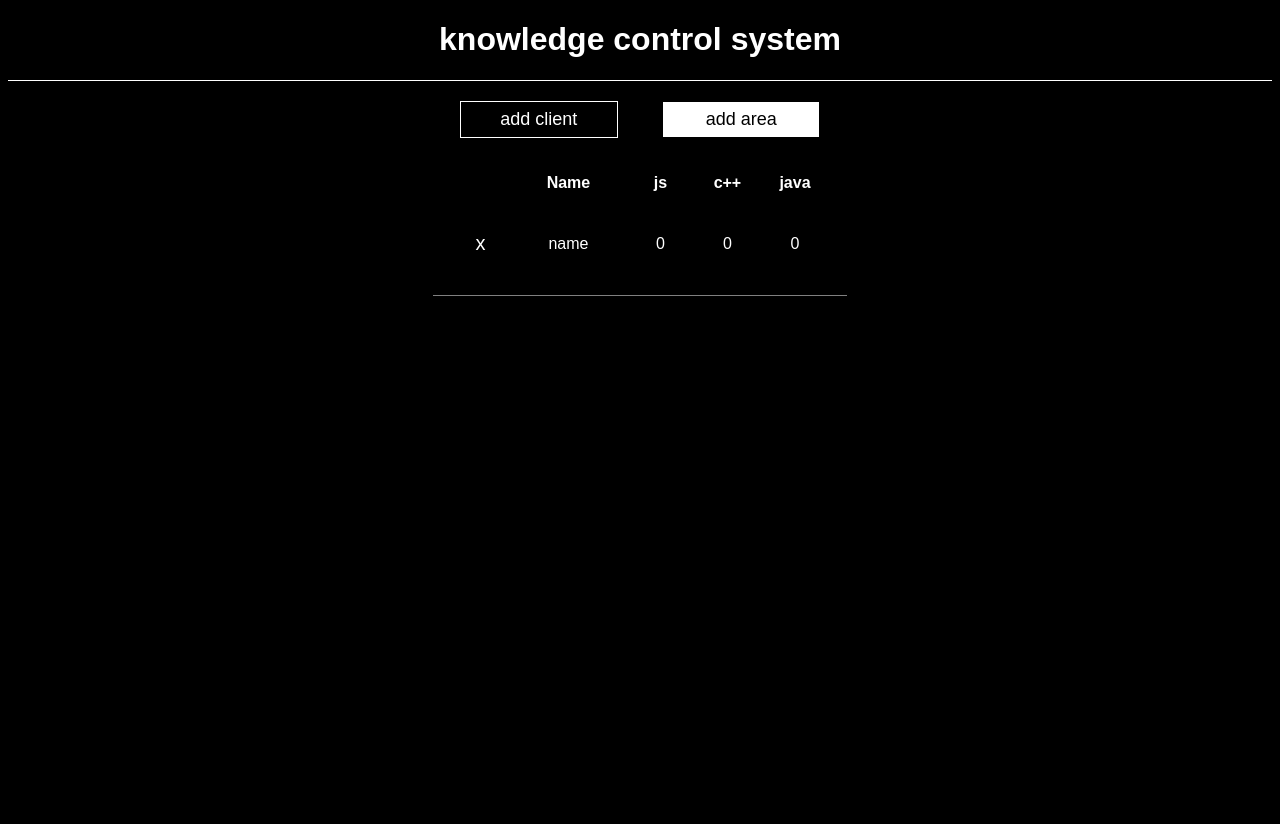
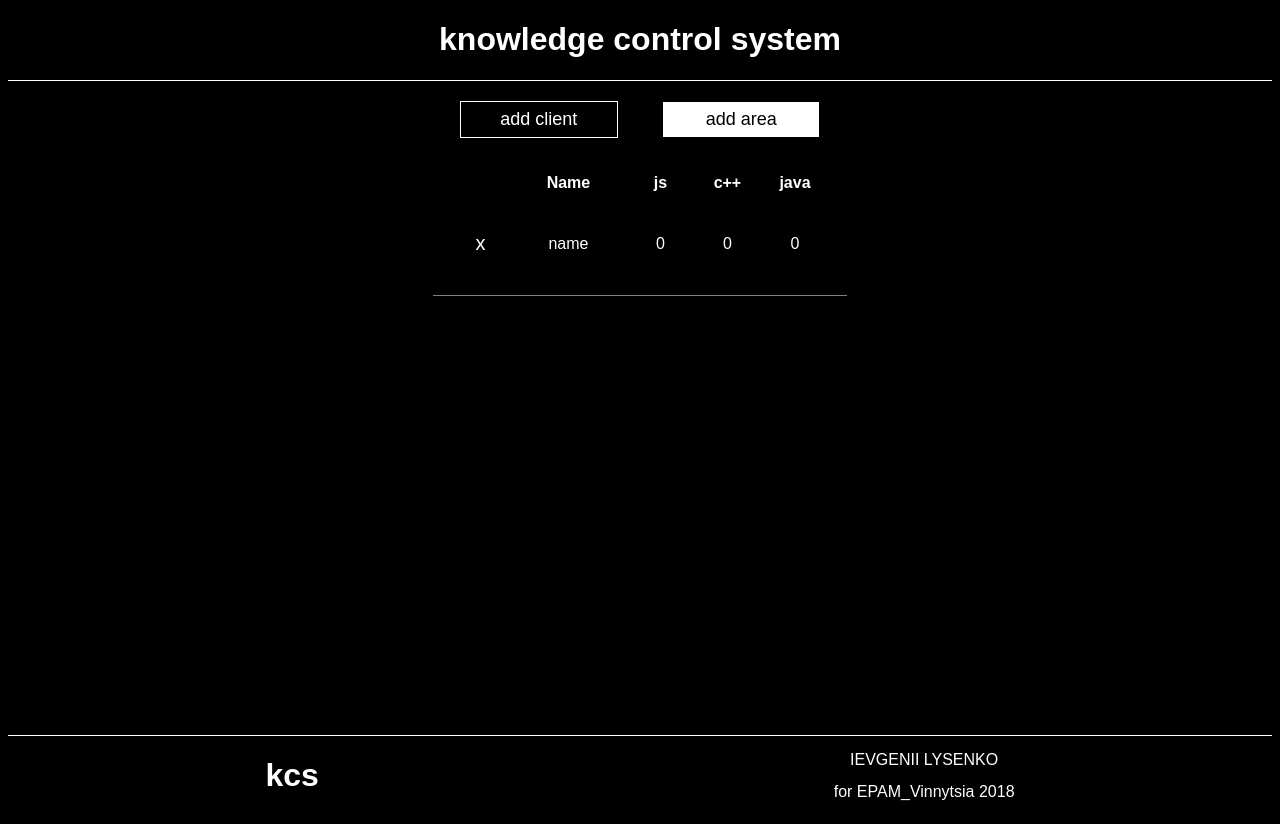
Before and after one commit to ZhenyaLysenko/knowledge-control-system, a plain HTML site: page index.html in a window 1280 px wide. Before the commit the page ends 800 px from the top, so only its background shows below. Drawn offline with Linux system fonts and the light colour scheme.

Commit message:
Add files via upload
final changes

```diff
--- a/index.html
+++ b/index.html
@@ -38,7 +38,17 @@
    		</table>
 		</section>
 	</main>
-
+	<footer>
+		<div class="logo">
+			<h1>kcs</h1>
+		</div>
+		<div class="copyright">
+			<span class="copy">
+				IEVGENII LYSENKO<br>
+				for EPAM_Vinnytsia 2018
+			</span>
+		</div>
+	</footer>
 	<script src="./main.js"></script>
 </body>
 </html>
--- a/style.css
+++ b/style.css
@@ -1,4 +1,5 @@
 body {
+  position: relative;
   text-align: center;
   background-color: #000;
   font-family: arial;
@@ -7,9 +8,17 @@ body {
 header {
   border-bottom: 1px solid #fff;
 }
+header, footer {
+  cursor: default;
+}
 table {
   border-spacing: 35px;
   border-collapse: separate;
+}
+.mainSection {
+  overflow: auto;
+  height: 735px;
+  z-index: 10;
 }
 .sortInput,
 .inputs-btn {
@@ -71,6 +80,21 @@ td:nth-child(2) .sortInput {
   color: #000;
   border: 1px solid #000;
 }
+footer {
+  border-top: 1px solid #fff;
+  display: flex;
+  justify-content: space-around;
+  align-items: center;
+  position: absolute;
+  bottom: 0;
+  left: 0;
+  right: 0;
+  z-index: 20;
+  background: #000;
+}
+.copy {
+  line-height: 2;
+}
 @media screen and (max-width: 700px) {
   .inputs {
     width: 100%;
```
